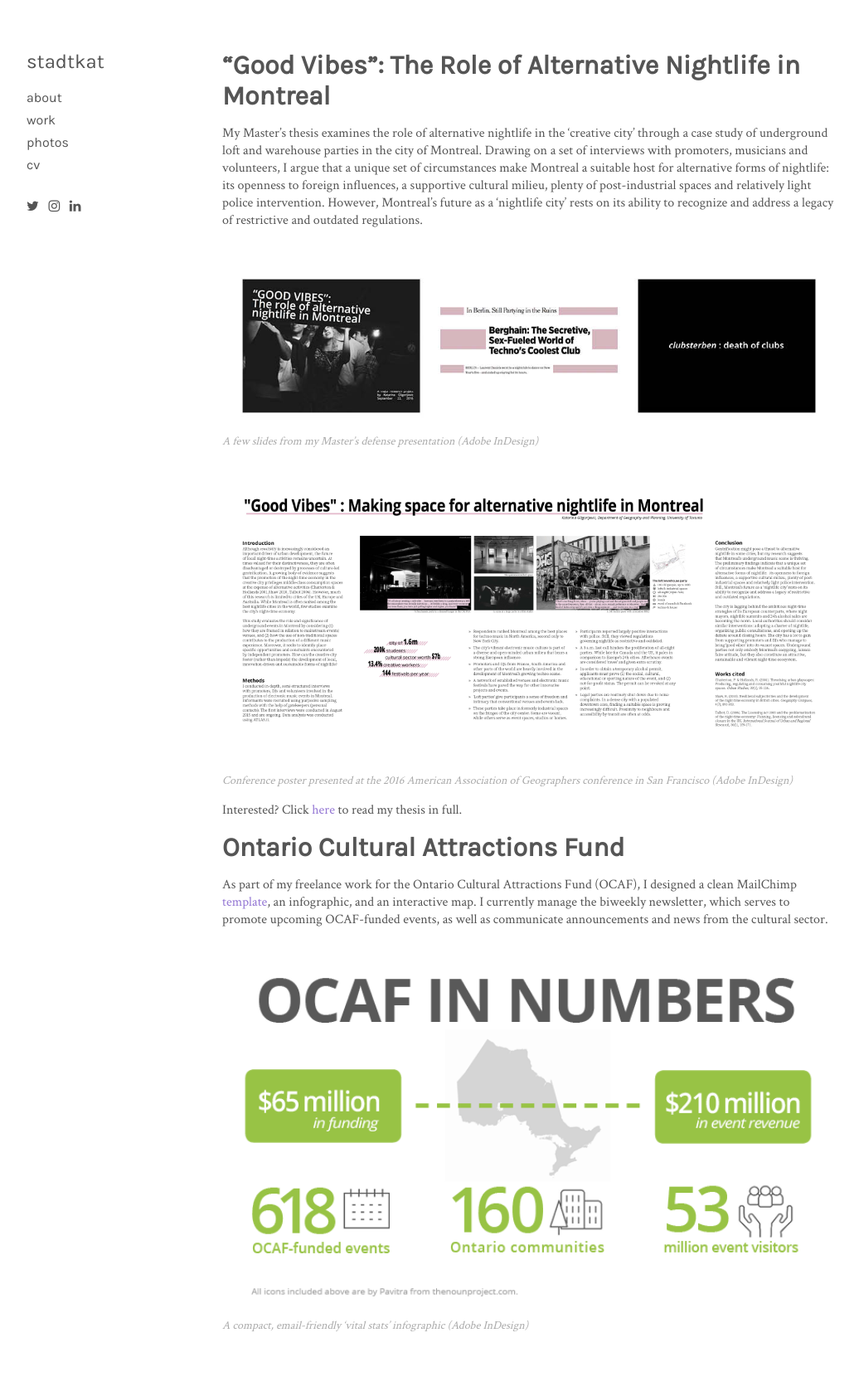
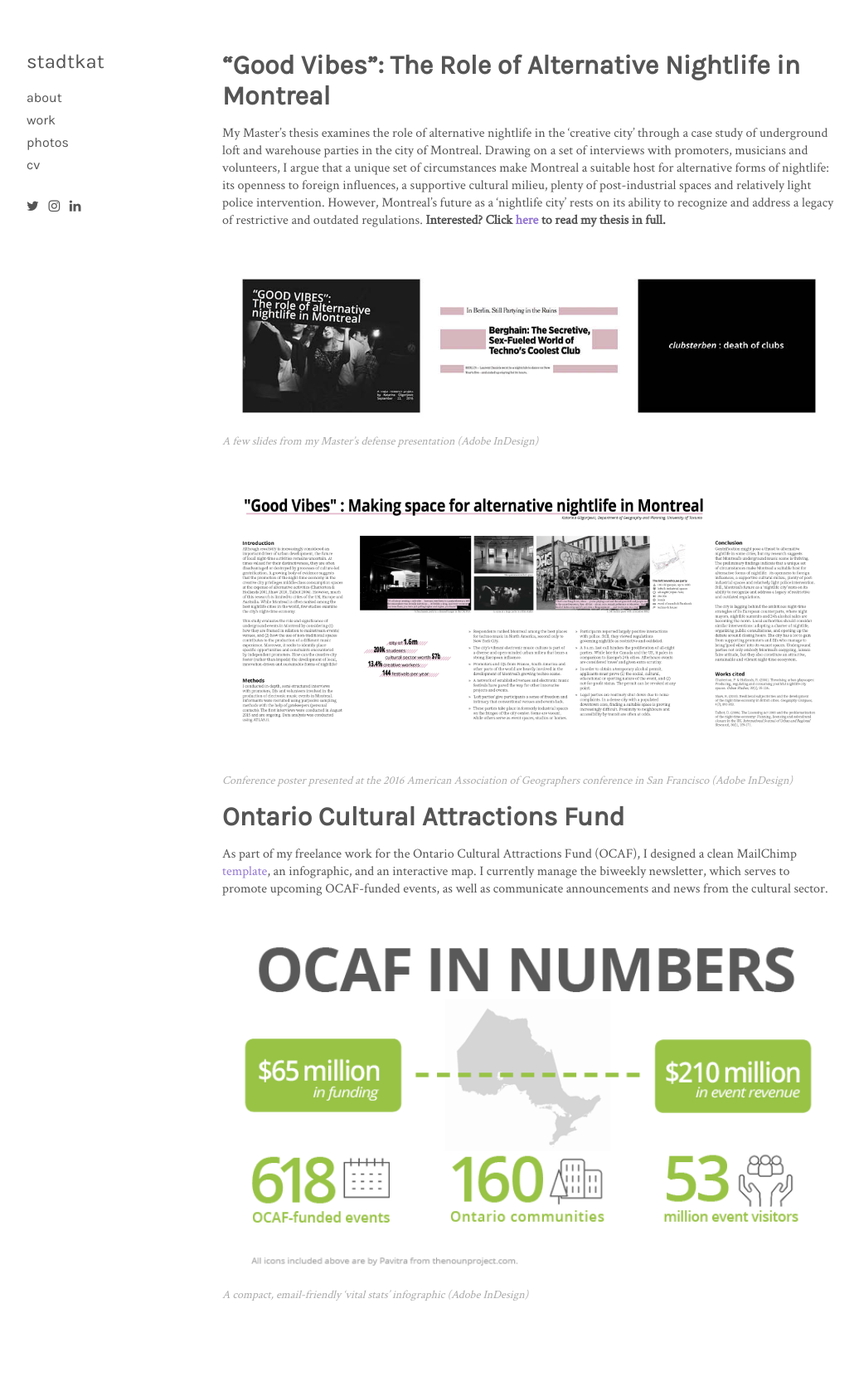
Before and after one commit to katgligo/stadtkat, a Jekyll site: the page built from work.md, in a window 1280 px wide. Shown: the whole page at 83% size, without its empty margins (32-1068 px from the left). Built offline with Jekyll 4.4.1, drawn with Linux system fonts in a browser that asks for light colours; after the commit the page ends 1646 px from its top, so only the background shows below that.

Commit message:
Update work.md

```diff
--- a/work.md
+++ b/work.md
@@ -5,15 +5,12 @@ title: Work
 
 # "Good Vibes": The Role of Alternative Nightlife in Montreal
 
-My Master's thesis examines the role of alternative nightlife in the 'creative city' through a case study of underground loft and warehouse parties in the city of Montreal. Drawing on a set of interviews with promoters, musicians and volunteers, I argue that a unique set of circumstances make Montreal a suitable host for alternative forms of nightlife: its openness to foreign influences, a supportive cultural milieu, plenty of post-industrial spaces and relatively light police intervention. However, Montreal’s future as a ‘nightlife city’ rests on its ability to recognize and address a legacy of restrictive and outdated regulations.
+My Master's thesis examines the role of alternative nightlife in the 'creative city' through a case study of underground loft and warehouse parties in the city of Montreal. Drawing on a set of interviews with promoters, musicians and volunteers, I argue that a unique set of circumstances make Montreal a suitable host for alternative forms of nightlife: its openness to foreign influences, a supportive cultural milieu, plenty of post-industrial spaces and relatively light police intervention. However, Montreal’s future as a ‘nightlife city’ rests on its ability to recognize and address a legacy of restrictive and outdated regulations. **Interested? Click [here]({{ site.baseurl }}/public/docs/mrp.pdf) to read my thesis in full.**
 
 ![]({{ site.baseurl }}/public/img/slides.jpg#expandable)
 <span class="caption">A few slides from my Master's defense presentation (Adobe InDesign) </span>
 ![]({{ site.baseurl }}/public/img/poster.jpg#expandable)
 <span class="caption">Conference poster presented at the 2016 American Association of Geographers conference in San Francisco (Adobe InDesign)</span>
-
-Interested? Click [here]({{ site.baseurl }}/public/docs/mrp.pdf) to read my thesis in full.
-
 
 
 # Ontario Cultural Attractions Fund
```
